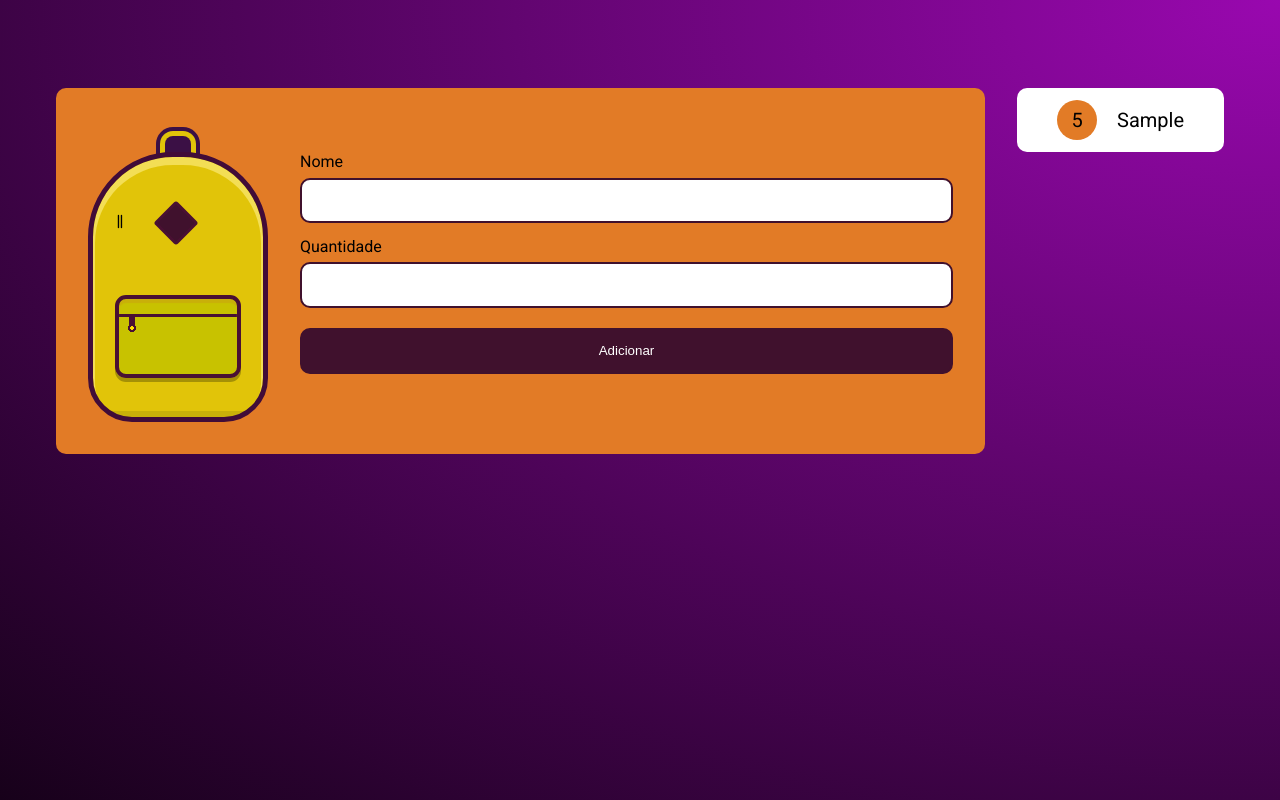
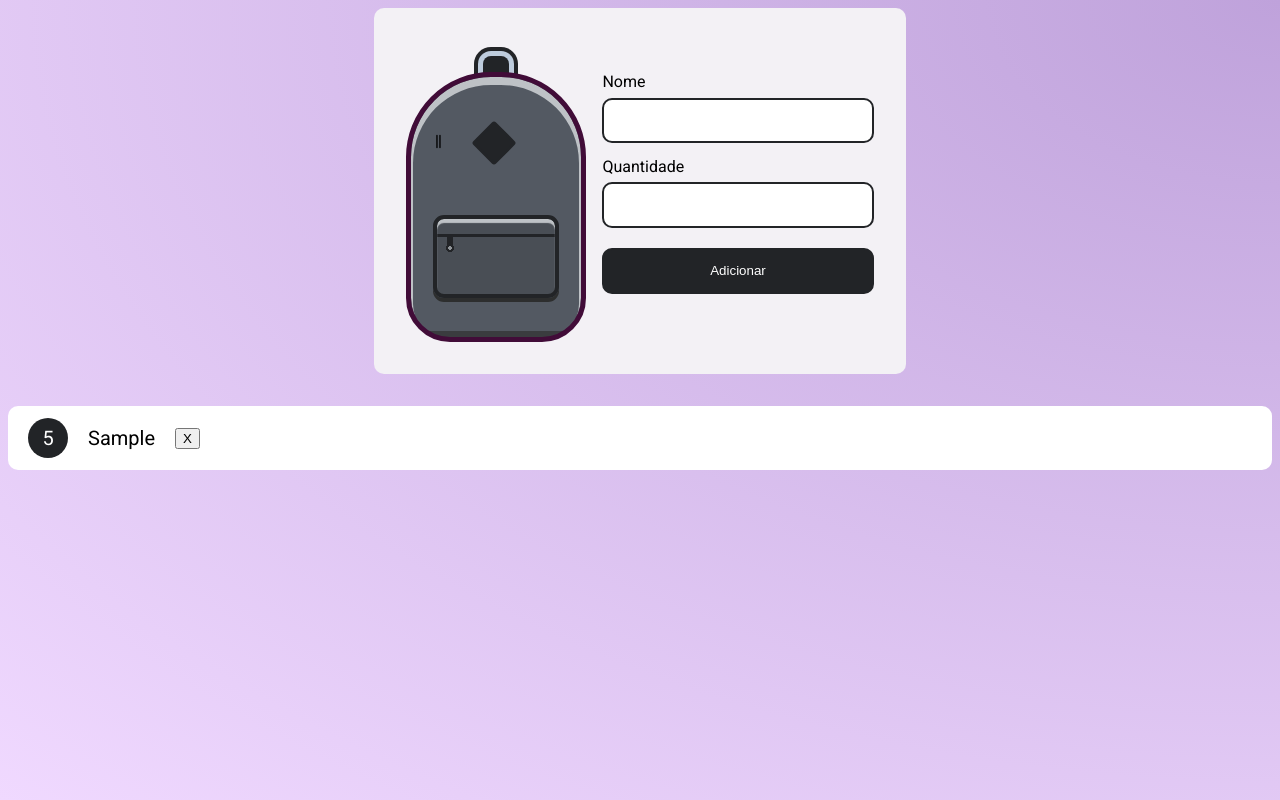
Before and after one commit to Italobgg/mochilaDeViagem, a plain HTML site: page index.html in a window 1280 px wide. Both pictures are taken after typing "Sample", "5" into the empty fields and a click on the input "Adicionar". Drawn offline with Linux system fonts and the light colour scheme.

Commit message:
modo claro

```diff
--- a/css/style.css
+++ b/css/style.css
@@ -1,26 +1,23 @@
 html {
-    background: radial-gradient(farthest-corner at right top,#9908af, #17011a);
+    background: radial-gradient(farthest-corner at right top,#BFA2DB, #F0D9FF);
     height: 100%;
     font-family: 'Roboto', cursive;
 }
 
 .conteudo {
-    padding: 10vh 3em 0;
     display: flex;
-    align-items: flex-start;
-    gap: 2em;
+    justify-content: center;
 }
 
 .principal {
     flex-grow: 1;
     flex-basis: auto;
-    min-width: 600px;
     padding: 4em 2em 2em;
     box-sizing: border-box;
     display: flex;
-    background: #e27b26;
+    background: #F3F1F5;
     border-radius: 10px;
-    gap: 2em;
+    gap: 1em;
 }
 
 .mochila {
@@ -28,9 +25,9 @@ html {
     max-width: 170px;
     height: 180px;
     padding-top: 80px;
-    background-color: #e1c409;
-    box-shadow: inset 0 6px 0 2px #f3de55, 0 -93px 0 -77px #3b1045, 0 -93px 0 -72px #e1c409, 0 -93px 0 -68px #3b1045;
-    background-image: linear-gradient(to right, transparent 5px, transparent 20px, transparent 1px, transparent 25px, transparent 5px, transparent 20px, transparent 20px, transparent 86px, #c9b009 45px, #c9b009 230px, transparent 25px, transparent 172px );
+    background-color: #535962;
+    box-shadow: inset 0 6px 0 2px #bec2c6, 0 -93px 0 -77px #222427, 0 -93px 0 -72px #beccdd, 0 -93px 0 -68px #222427;
+    background-image: linear-gradient(to right, transparent 5px, transparent 20px, transparent 1px, transparent 25px, transparent 5px, transparent 20px, transparent 20px, transparent 86px, #3a3c3f 45px, #3a3c3f 230px, transparent 25px, transparent 172px );
     background-position: center 254px;
     background-size: 305px 6px;
     background-repeat: repeat-x;
@@ -51,12 +48,12 @@ html {
 .mochila:before {
     height: 75px;
     width: 118px;
-    background-image: radial-gradient(circle closest-corner at 13px 29px , #ffdd00, #ffdd00 2px, transparent 2px, transparent), radial-gradient(circle closest-corner at 13px 29px , #491033, #491033 4px, transparent 4px, transparent), linear-gradient(to bottom, transparent 10px, transparent 15px, #491033 5px, #491033 18px, transparent 18px, transparent 100px), linear-gradient(to right, #c8c200 10px, #c8c200 10px, transparent 10px, transparent 16px, #c8c200 9px, #c8c200 50px), linear-gradient(to bottom, #c8c200 8px, #c8c200 16px, #491033 8px, #491033 30px, #c8c200 20px, #c8c200 72px, #c8c200 10px, #c8c200 57px, #c8c200 5%);
+    background-image: radial-gradient(circle closest-corner at 13px 29px , #909498, #909498 2px, transparent 2px, transparent), radial-gradient(circle closest-corner at 13px 29px , #222427, #222427 4px, transparent 4px, transparent), linear-gradient(to bottom, transparent 10px, transparent 15px, #222427 5px, #222427 18px, transparent 18px, transparent 100px), linear-gradient(to right, #494e55 10px, #494e55 10px, transparent 10px, transparent 16px, #494e55 9px, #494e55 50px), linear-gradient(to bottom, #494e55 8px, #494e55 16px, #222427 8px, #222427 30px, #494e55 20px, #494e55 72px, #494e55 10px, #494e55 57px, #494e55 5%);
     margin-left: 22px;
     margin-top: 58px;
-    border: 4px solid #491033;
+    border: 4px solid #222427;
     border-radius: 11px;
-    box-shadow: 0 4px 0 0 #a59006, inset 0px 4px 1px 0 #c9b009;
+    box-shadow: 0 4px 0 0 #2d2e2e, inset 0px 4px 1px 0 #bec2c6;
     content: '||';
     color: transparent;
     font-family: Comic Sans MS;
@@ -69,10 +66,10 @@ html {
 .mochila:after {
     margin-left: 67px;
     margin-top: -30px;
-    background: #40112D;
+    background: #222427;
     width:26px;
     height:26px;
-    border: 3px solid #491033;
+    border: 3px solid #222427;
     border-radius: 3px;
     transform: rotate(45deg);
 }
@@ -87,7 +84,7 @@ html {
     margin: 0.5em 0 1em;
     padding: 1em 0.5em;
     border-radius: 10px;
-    border: 2px solid #40112D;
+    border: 2px solid #222427;
 }
 
 .adicionar label {
@@ -95,25 +92,25 @@ html {
 }
 
 .cadastrar {
-    background-color: #40112D;
+    background-color: #222427;
     color: #fff;
     cursor: pointer;
 }
 
 .lista {
-    margin: 0;
+    margin-top: 2em;
     padding: 0;
 }
 
 .item {
     list-style: none;
-    padding: 0.6em 2em;
+    padding: 0.6em 1em;
     background: #fff;
     border-radius: 10px;
     margin: 0 0 1em;
     width: 100%;
     box-sizing: border-box;
-    display: inline-flex;
+    display: flex;
     align-items: center;
     gap: 1em;
     font-size: 20px;
@@ -126,6 +123,7 @@ html {
     justify-content: center;
     width: 40px;
     height: 40px;
-    Background: #e27b26;
+    Background: #222427;
+    color: #fff;
     font-weight: 400;
 }
--- a/index.html
+++ b/index.html
@@ -13,6 +13,7 @@
 </head>
 <body>
     <main class="conteudo">
+        <nav>
             <div class="principal">
                 <div class="mochila"></div>
                 <form action="" class="adicionar" id="novoItem">
@@ -23,11 +24,14 @@
                     <input type="submit" value="Adicionar" class="cadastrar" id="cadastrar">
                 </form>
             </div>
+        </nav>
+    </main>
 
+    <div>
         <ul class="lista" id="lista">
 
         </ul>
-    </main>
+    </div>
 
     <script src="./js/main.js"></script>
 </body>
--- a/js/main.js
+++ b/js/main.js
@@ -1,58 +1,83 @@
-const form = document.getElementById("novoItem")
-const lista = document.getElementById("lista")
-const itens = JSON.parse(localStorage.getItem("itens")) || []
+const form = document.getElementById("novoItem");
+const lista = document.getElementById("lista");
+const itens = JSON.parse(localStorage.getItem("itens")) || [];
 
-itens.forEach( (elemento) => {
-    criaElemento(elemento)
-} )
+itens.forEach((elemento) => {
+  criaElemento(elemento);
+});
 
 form.addEventListener("submit", (evento) => {
-    evento.preventDefault()
+  evento.preventDefault();
 
-    const nome = evento.target.elements['nome']
-    const quantidade = evento.target.elements['quantidade']
+  const nome = evento.target.elements["nome"];
+  const quantidade = evento.target.elements["quantidade"];
 
-    const existe = itens.find( elemento => elemento.nome === nome.value )
+  const existe = itens.find((elemento) => elemento.nome === nome.value);
 
-    const itemAtual = {
-        "nome": nome.value,
-        "quantidade": quantidade.value
-    }
+  const itemAtual = {
+    nome: nome.value,
+    quantidade: quantidade.value,
+  };
 
-    if (existe) {
-        itemAtual.id = existe.id
+  if (existe) {
+    itemAtual.id = existe.id;
 
-        atualizaElemento(itemAtual)
+    atualizaElemento(itemAtual);
 
-        itens[existe.id] = itemAtual
-    } else {
-        itemAtual.id = itens.length
+    itens[itens.findIndex((elemento) => elemento.id === existe.id)] = itemAtual;
+  } else {
+    itemAtual.id = itens[itens.length - 1] ? itens[itens.length - 1].id + 1 : 0;
 
-        criaElemento(itemAtual)
+    criaElemento(itemAtual);
 
-        itens.push(itemAtual)
-    }
+    itens.push(itemAtual);
+  }
 
-    localStorage.setItem("itens", JSON.stringify(itens))
+  localStorage.setItem("itens", JSON.stringify(itens));
 
-    nome.value = ""
-    quantidade.value = ""
-})
+  nome.value = "";
+  quantidade.value = "";
+});
 
 function criaElemento(item) {
-    const novoItem = document.createElement("li")
-    novoItem.classList.add("item")
+  const novoItem = document.createElement("li");
+  novoItem.classList.add("item");
 
-    const numeroItem = document.createElement("strong")
-    numeroItem.innerHTML = item.quantidade
-    numeroItem.dataset.id = item.id
-    novoItem.appendChild(numeroItem)
+  const numeroItem = document.createElement("strong");
+  numeroItem.innerHTML = item.quantidade;
+  numeroItem.dataset.id = item.id;
+  novoItem.appendChild(numeroItem);
 
-    novoItem.innerHTML += item.nome
+  novoItem.innerHTML += item.nome;
 
-    lista.appendChild(novoItem)
+  novoItem.appendChild(botaoDeleta(item.id));
+
+  lista.appendChild(novoItem);
 }
 
 function atualizaElemento(item) {
-    document.querySelector("[data-id='"+item.id+"']").innerHTML = item.quantidade
+  document.querySelector("[data-id='" + item.id + "']").innerHTML =
+    item.quantidade;
 }
+
+function botaoDeleta(id) {
+  const elementoBotao = document.createElement("button");
+  elementoBotao.innerText = "X";
+
+  elementoBotao.addEventListener("click", function () {
+    deletaElemento(this.parentNode, id);
+  });
+
+  return elementoBotao;
+}
+
+function deletaElemento(tag, id) {
+  tag.remove();
+
+  itens.splice(
+    itens.findIndex((elemento) => elemento.id === id),
+    1
+  );
+
+  localStorage.setItem("itens", JSON.stringify(itens));
+}
```
Lines whose indentation alone changed are shown as unchanged.
